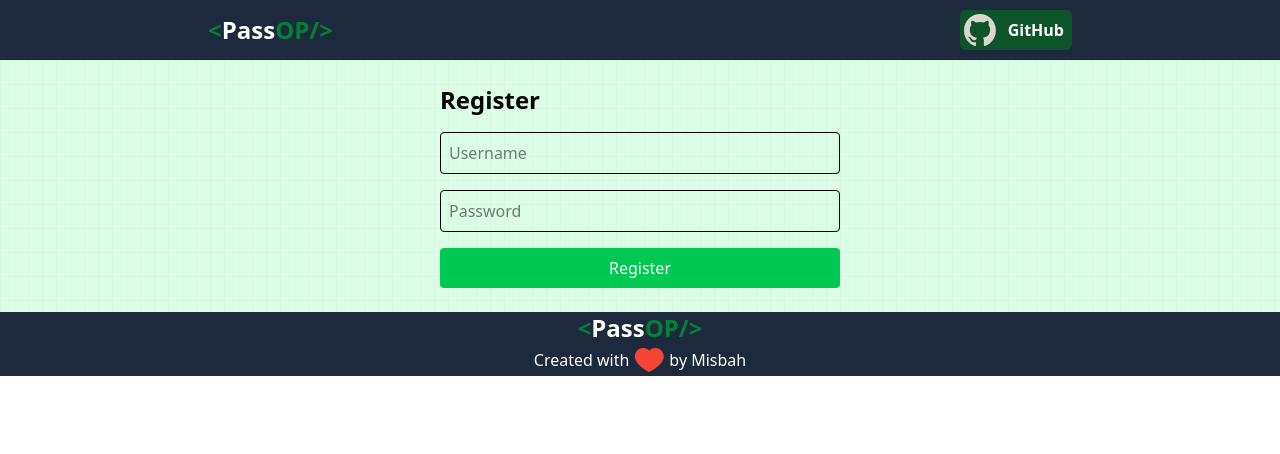
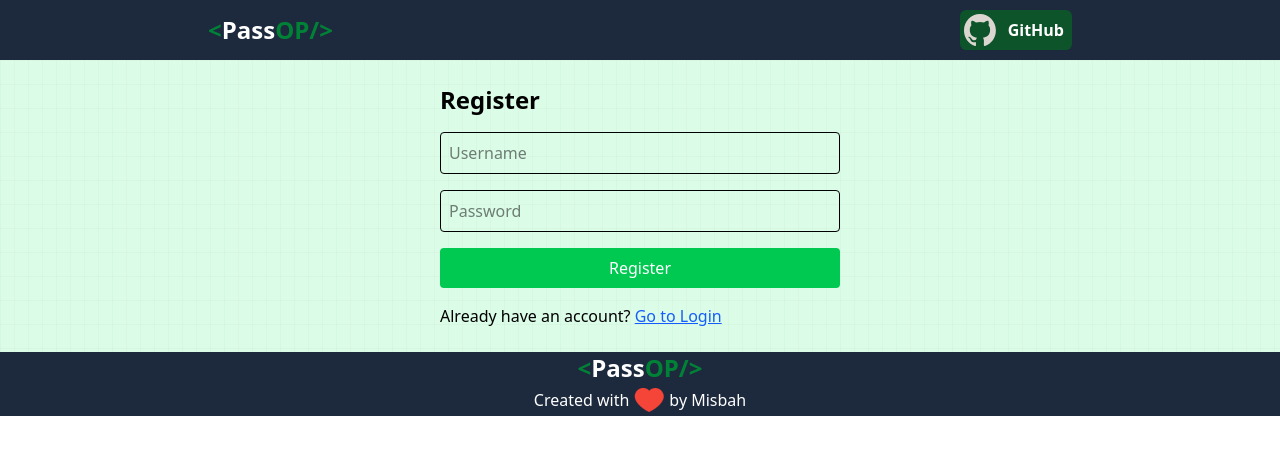
Before and after one commit to geniust2132/PassOP---Password-Manager-App, a React (Vite) app: page /register in a window 1280 px wide. Shown: the top 454 px of the page. Built offline with nearby package versions, Linux system fonts and the light colour scheme.

Commit message:
added login button on register page for faster access

```diff
--- a/src/components/Register.jsx
+++ b/src/components/Register.jsx
@@ -1,4 +1,5 @@
 import React, { useState } from "react";
+import { useNavigate } from "react-router-dom";
 import { toast, ToastContainer } from "react-toastify";
 import "react-toastify/dist/ReactToastify.css";
 
@@ -7,6 +8,7 @@ const API_BASE = "https://passop-backend-rgfb.onrender.com";
 
 const Register = () => {
   const [form, setForm] = useState({ username: "", password: "" });
+  const navigate = useNavigate();
 
   const handleChange = (e) => {
     setForm({ ...form, [e.target.name]: e.target.value });
@@ -25,6 +27,7 @@ const Register = () => {
       if (res.ok) {
         toast.success("Registration successful! Please log in.");
         setForm({ username: "", password: "" });
+        navigate("/login"); // redirect to login page
       } else {
         const data = await res.json();
         toast.error(data.error || "Registration failed");
@@ -64,6 +67,18 @@ const Register = () => {
 
         </button>
       </form>
+
+      {/* Login button */}
+      <p className="mt-4">
+        Already have an account?{" "}
+        <button
+          onClick={() => navigate("/login")}
+          className="text-blue-600 underline"
+        >
+          Go to Login
+        </button>
+      </p>
+
     </div>
   );
 };
```
